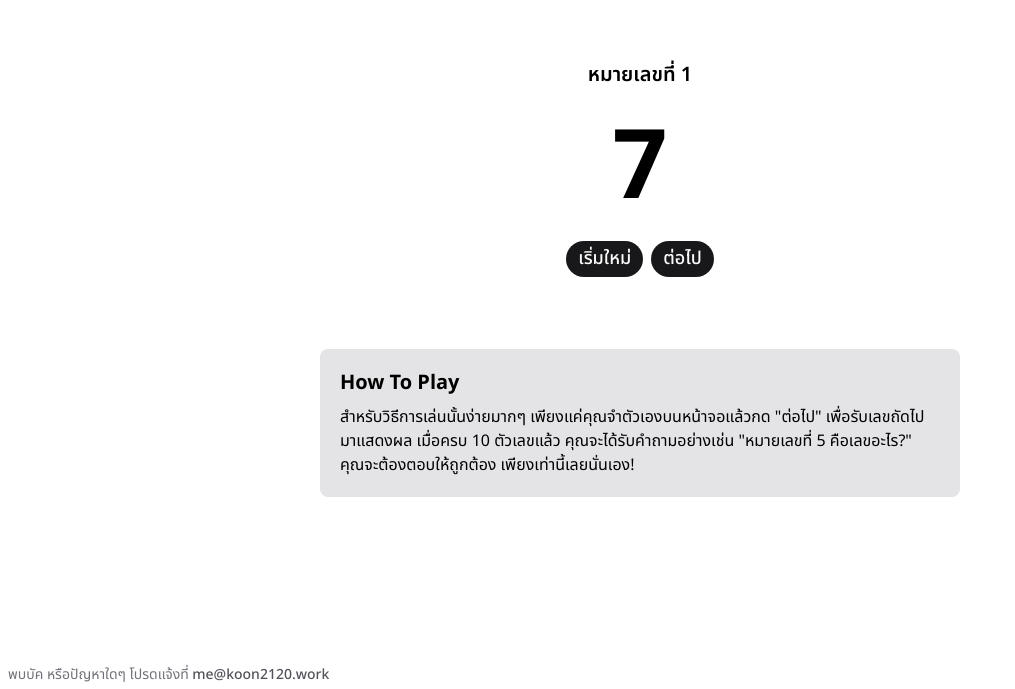
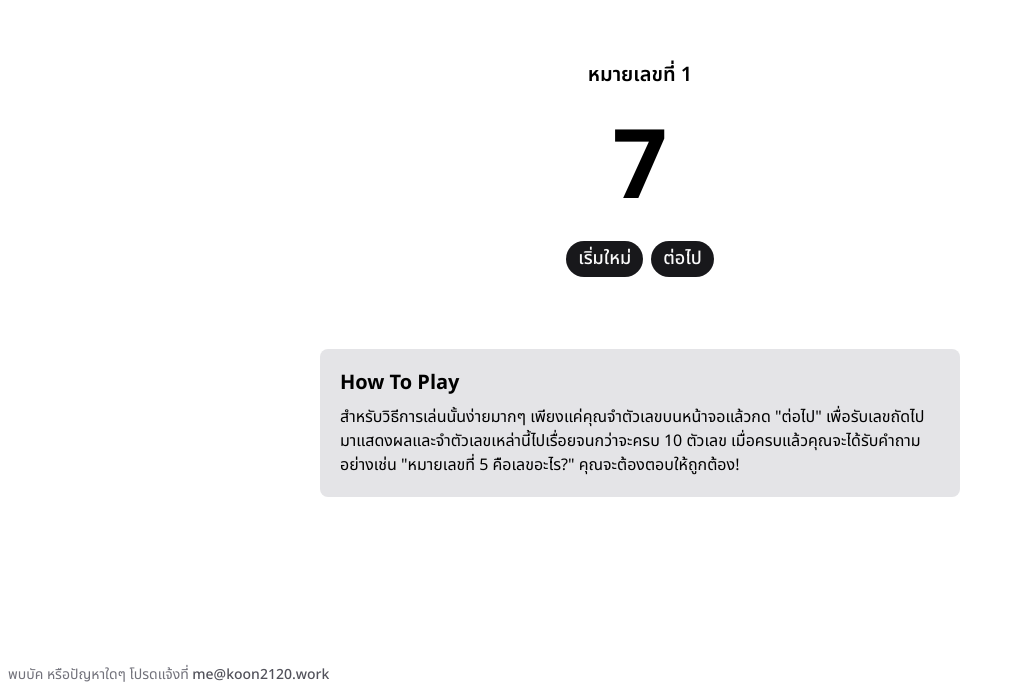
Before and after one commit to koon2120/braintest-game, a Vue app: page / in a window 1280 px wide. Shown: the part 111-800 px from the top of the page, without its empty margins (0-1015 px from the left). Built offline with nearby package versions, Linux system fonts and the light colour scheme.

Commit message:
fix how to play message

```diff
--- a/src/App.vue
+++ b/src/App.vue
@@ -81,7 +81,7 @@ onMounted(() => {
       </div>
       <div class="bg-zinc-200 p-5 m-5 rounded-lg lg:w-1/2">
         <h2 class="font-bold text-xl mb-2">How To Play</h2>
-        <p>สำหรับวิธีการเล่นนั้นง่ายมากๆ เพียงแค่คุณจำตัวเองบนหน้าจอแล้วกด "ต่อไป" เพื่อรับเลขถัดไปมาแสดงผล เมื่อครบ 10 ตัวเลขแล้ว คุณจะได้รับคำถามอย่างเช่น "หมายเลขที่ 5 คือเลขอะไร?" คุณจะต้องตอบให้ถูกต้อง เพียงเท่านี้เลยนั่นเอง!</p>
+        <p>สำหรับวิธีการเล่นนั้นง่ายมากๆ เพียงแค่คุณจำตัวเลขบนหน้าจอแล้วกด "ต่อไป" เพื่อรับเลขถัดไปมาแสดงผลและจำตัวเลขเหล่านี้ไปเรื่อยจนกว่าจะครบ 10 ตัวเลข เมื่อครบแล้วคุณจะได้รับคำถามอย่างเช่น "หมายเลขที่ 5 คือเลขอะไร?" คุณจะต้องตอบให้ถูกต้อง!</p>
       </div>
     </div>
   </div>
```
